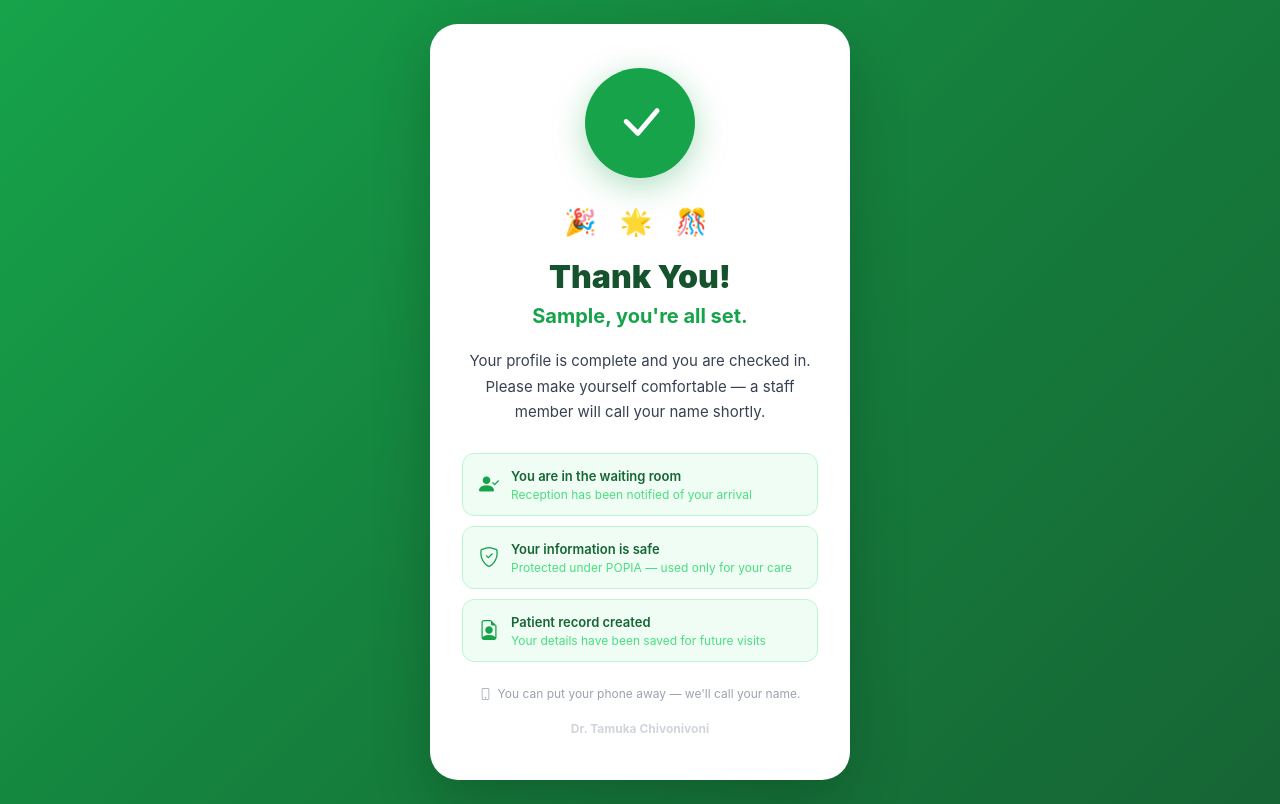
After one commit to DevJoymanu/MediCareGP, a Django app: page /checkin/phase2/00000000-0000-0000-0000-000000000001/done/ in a window 1280 px wide. The commit adds this page. Run offline with Django 4.2, Linux system fonts and the light colour scheme; tables that the repository leaves empty hold one stand-in row (values such as "Sample post").

Commit message:
consultation review17

```diff
--- a/medicaregp/appointments/checkin_urls.py
+++ b/medicaregp/appointments/checkin_urls.py
@@ -7,4 +7,5 @@ urlpatterns = [
     path('<slug:token>/confirm/<int:pk>/',        checkin_views.checkin_confirmation,  name='checkin_confirmation'),
     path('<slug:token>/review/<int:pk>/confirm/', checkin_views.checkin_review_confirm, name='checkin_review_confirm'),
     path('phase2/<uuid:phase2_token>/', checkin_views.checkin_phase2,       name='checkin_phase2'),
+    path('phase2/<uuid:phase2_token>/done/', checkin_views.checkin_phase2_done, name='checkin_phase2_done'),
 ]
--- a/medicaregp/appointments/checkin_views.py
+++ b/medicaregp/appointments/checkin_views.py
@@ -225,10 +225,18 @@ def checkin_confirmation(request, token, pk):
     if not _token_valid(token):
         return render(request, 'checkin/blocked.html', {'reason': 'invalid_token'}, status=404)
     req = get_object_or_404(CheckInRequest, pk=pk)
-    return render(request, 'checkin/confirmation.html', {
-        'req': req,
+    if req.is_new_patient:
+        # New patients: prompt them to complete their profile, then lands on complete.html
+        return render(request, 'checkin/confirmation.html', {
+            'req': req,
+            'practice_name': settings.PRACTICE_NAME,
+            'phase2_url': f'/checkin/phase2/{req.phase2_token}/',
+        })
+    # Returning patients: go straight to the thank-you screen
+    return render(request, 'checkin/complete.html', {
+        'name':          req.display_name.split()[0],
         'practice_name': settings.PRACTICE_NAME,
-        'phase2_url': f'/checkin/phase2/{req.phase2_token}/',
+        'is_new':        False,
     })
 
 
@@ -265,13 +273,22 @@ def checkin_phase2(request, phase2_token):
         req.save()
         if req.patient:
             _update_patient_from_checkin(req.patient, req)
-        saved = True
+        return redirect('checkin_phase2_done', phase2_token=req.phase2_token)
 
     return render(request, 'checkin/phase2.html', {
         'req': req,
-        'saved': saved,
         'practice_name': settings.PRACTICE_NAME,
         'blood_types': ['A+', 'A-', 'B+', 'B-', 'AB+', 'AB-', 'O+', 'O-'],
+    })
+
+
+def checkin_phase2_done(request, phase2_token):
+    """Final thank-you screen after phase 2 profile completion."""
+    req = get_object_or_404(CheckInRequest, phase2_token=phase2_token)
+    return render(request, 'checkin/complete.html', {
+        'name':          req.first_name or req.display_name,
+        'practice_name': settings.PRACTICE_NAME,
+        'is_new':        req.is_new_patient,
     })
 
 
--- a/medicaregp/appointments/urls.py
+++ b/medicaregp/appointments/urls.py
@@ -10,6 +10,7 @@ urlpatterns = [
     path('<int:pk>/edit/', views.appointment_edit, name='appointment_edit'),
     path('<int:pk>/status/', views.appointment_set_status, name='appointment_set_status'),
     path('<int:pk>/check-in/', views.appointment_check_in, name='appointment_check_in'),
+    path('<int:pk>/start-consultation/', views.appointment_start_consultation, name='appointment_start_consultation'),
     path('pending-review/<int:pk>/queue/',   views.pending_review_queue,   name='pending_review_queue'),
     path('pending-review/<int:pk>/move/',    views.pending_review_move,    name='pending_review_move'),
     path('pending-review/<int:pk>/decline/', views.pending_review_decline, name='pending_review_decline'),
--- /dev/null
+++ b/medicaregp/templates/checkin/complete.html
@@ -0,0 +1,202 @@
+<!DOCTYPE html>
+<html lang="en">
+<head>
+  <meta charset="UTF-8">
+  <meta name="viewport" content="width=device-width, initial-scale=1.0">
+  <title>Thank You — {{ practice_name }}</title>
+  <link href="https://cdn.jsdelivr.net/npm/bootstrap-icons@1.11.3/font/bootstrap-icons.min.css" rel="stylesheet">
+  <style>
+    *, *::before, *::after { box-sizing: border-box; margin: 0; padding: 0; }
+
+    body {
+      font-family: -apple-system, BlinkMacSystemFont, 'Segoe UI', sans-serif;
+      background: linear-gradient(135deg, #16a34a 0%, #15803d 50%, #166534 100%);
+      min-height: 100vh;
+      display: flex;
+      align-items: center;
+      justify-content: center;
+      padding: 24px 16px;
+    }
+
+    .card {
+      background: #fff;
+      border-radius: 28px;
+      padding: 44px 32px;
+      width: 100%;
+      max-width: 420px;
+      text-align: center;
+      box-shadow: 0 20px 60px rgba(0,0,0,0.2);
+    }
+
+    /* ── Green circle with white tick ── */
+    .tick-circle {
+      width: 110px;
+      height: 110px;
+      background: #16a34a;
+      border-radius: 50%;
+      display: flex;
+      align-items: center;
+      justify-content: center;
+      margin: 0 auto 28px;
+      animation: popIn .6s cubic-bezier(.36,.07,.19,.97) both;
+      box-shadow: 0 8px 32px rgba(22,163,74,.35);
+    }
+    .tick-circle i {
+      font-size: 52px;
+      color: #fff;
+      font-weight: 900;
+    }
+
+    @keyframes popIn {
+      0%   { transform: scale(0); opacity: 0; }
+      60%  { transform: scale(1.1); }
+      100% { transform: scale(1);   opacity: 1; }
+    }
+
+    /* ── Confetti row ── */
+    .confetti {
+      font-size: 26px;
+      letter-spacing: 8px;
+      margin-bottom: 20px;
+      animation: fadeUp .5s .4s both;
+    }
+
+    /* ── Text ── */
+    .thank-you {
+      font-size: 32px;
+      font-weight: 900;
+      color: #14532d;
+      margin-bottom: 8px;
+      animation: fadeUp .5s .3s both;
+    }
+
+    .name-line {
+      font-size: 20px;
+      font-weight: 700;
+      color: #16a34a;
+      margin-bottom: 20px;
+      animation: fadeUp .5s .35s both;
+    }
+
+    .message {
+      font-size: 15px;
+      color: #374151;
+      line-height: 1.7;
+      margin-bottom: 28px;
+      animation: fadeUp .5s .4s both;
+    }
+
+    /* ── Info cards ── */
+    .info-row {
+      display: flex;
+      align-items: center;
+      gap: 12px;
+      padding: 13px 16px;
+      border-radius: 12px;
+      background: #f0fdf4;
+      border: 1px solid #bbf7d0;
+      margin-bottom: 10px;
+      text-align: left;
+      animation: fadeUp .5s .5s both;
+    }
+    .info-row i {
+      font-size: 20px;
+      color: #16a34a;
+      flex-shrink: 0;
+    }
+    .info-row-text {
+      font-size: 13px;
+      font-weight: 600;
+      color: #166534;
+      line-height: 1.4;
+    }
+    .info-row-sub {
+      font-size: 12px;
+      color: #4ade80;
+      margin-top: 2px;
+      font-weight: 400;
+    }
+
+    /* ── Phone away tip ── */
+    .phone-tip {
+      margin-top: 24px;
+      font-size: 12px;
+      color: #9ca3af;
+      display: flex;
+      align-items: center;
+      justify-content: center;
+      gap: 6px;
+      animation: fadeUp .5s .6s both;
+    }
+
+    /* ── Practice ── */
+    .practice {
+      margin-top: 20px;
+      font-size: 12px;
+      font-weight: 700;
+      color: #d1d5db;
+      animation: fadeUp .5s .65s both;
+    }
+
+    @keyframes fadeUp {
+      from { opacity: 0; transform: translateY(12px); }
+      to   { opacity: 1; transform: translateY(0); }
+    }
+  </style>
+</head>
+<body>
+<div class="card">
+
+  <div class="tick-circle">
+    <i class="bi bi-check-lg"></i>
+  </div>
+
+  <div class="confetti">🎉 🌟 🎊</div>
+
+  <div class="thank-you">Thank You!</div>
+
+  {% if name %}
+  <div class="name-line">{{ name }}, you're all set.</div>
+  {% endif %}
+
+  <p class="message">
+    Your profile is complete and you are checked in.<br>
+    Please make yourself comfortable — a staff member will call your name shortly.
+  </p>
+
+  <div class="info-row" style="animation-delay:.45s;">
+    <i class="bi bi-person-check-fill"></i>
+    <div>
+      <div class="info-row-text">You are in the waiting room</div>
+      <div class="info-row-sub">Reception has been notified of your arrival</div>
+    </div>
+  </div>
+
+  <div class="info-row" style="animation-delay:.5s;">
+    <i class="bi bi-shield-check"></i>
+    <div>
+      <div class="info-row-text">Your information is safe</div>
+      <div class="info-row-sub">Protected under POPIA — used only for your care</div>
+    </div>
+  </div>
+
+  {% if is_new %}
+  <div class="info-row" style="animation-delay:.55s;">
+    <i class="bi bi-file-earmark-person"></i>
+    <div>
+      <div class="info-row-text">Patient record created</div>
+      <div class="info-row-sub">Your details have been saved for future visits</div>
+    </div>
+  </div>
+  {% endif %}
+
+  <div class="phone-tip">
+    <i class="bi bi-phone"></i>
+    You can put your phone away — we'll call your name.
+  </div>
+
+  <div class="practice">{{ practice_name }}</div>
+
+</div>
+</body>
+</html>
```
Also changed, not shown: medicaregp/appointments/views.py (+11 -0 lines), medicaregp/templates/appointments/waiting_room.html (+8 -1 lines).
